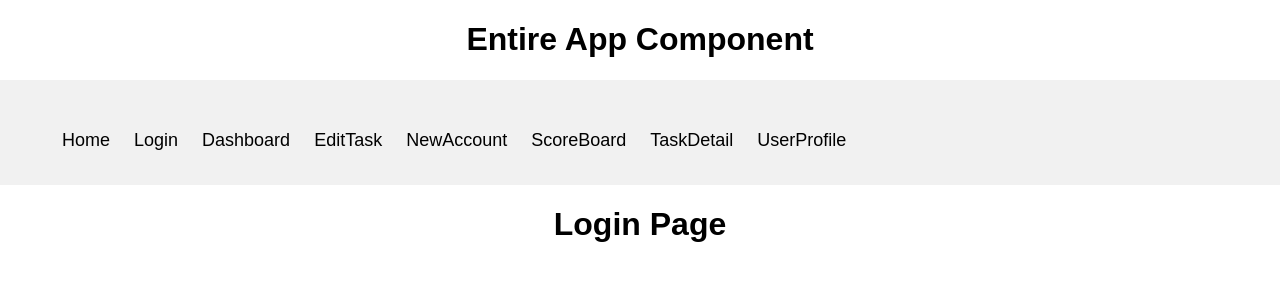
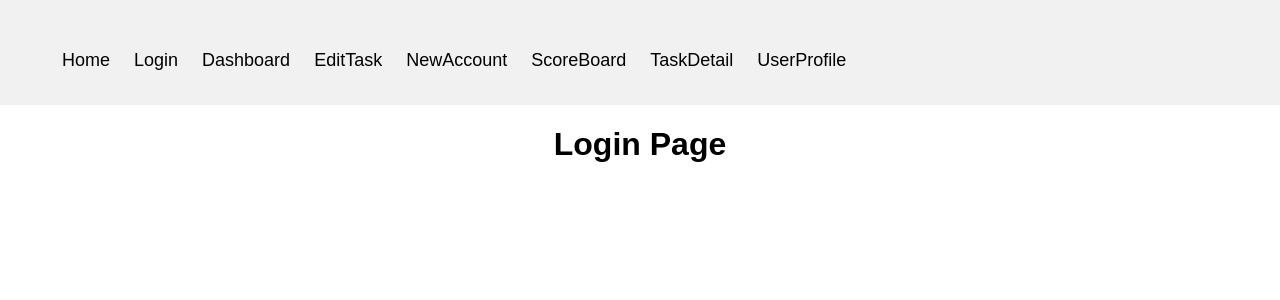
Before and after one commit to COSC481W-2021Fall/capstone-runtime-terror, a JavaScript app in the folder client/: page / in a window 1280 px wide. Shown: the top 300 px of the page. Built offline with nearby package versions, Linux system fonts and the light colour scheme; the HTML template or start-up script is replaced by a standard one.

Commit message:
chore: updating my branch with the work miriam did on her branch I am getting the new user form from miriams branch and adding it to my backend to make sure everything connects github issue #14

```diff
--- /dev/null
+++ b/client/api/index.js
@@ -0,0 +1,2 @@
+import axios from 'axios';
+import URL from '../credentials/credentials.js';
--- a/client/src/App.js
+++ b/client/src/App.js
@@ -13,7 +13,7 @@ function App() {
   return (
     <Router>
       <div className="App">
-        <h1>Entire App Component</h1>
+        {/* <h1>Entire App Component</h1> */}
         <Nav /> {/* loads Nav component */}
         <Switch> {/* When you go to this path it will load the component */}
           <Route path='/' exact component={Login} />
```
